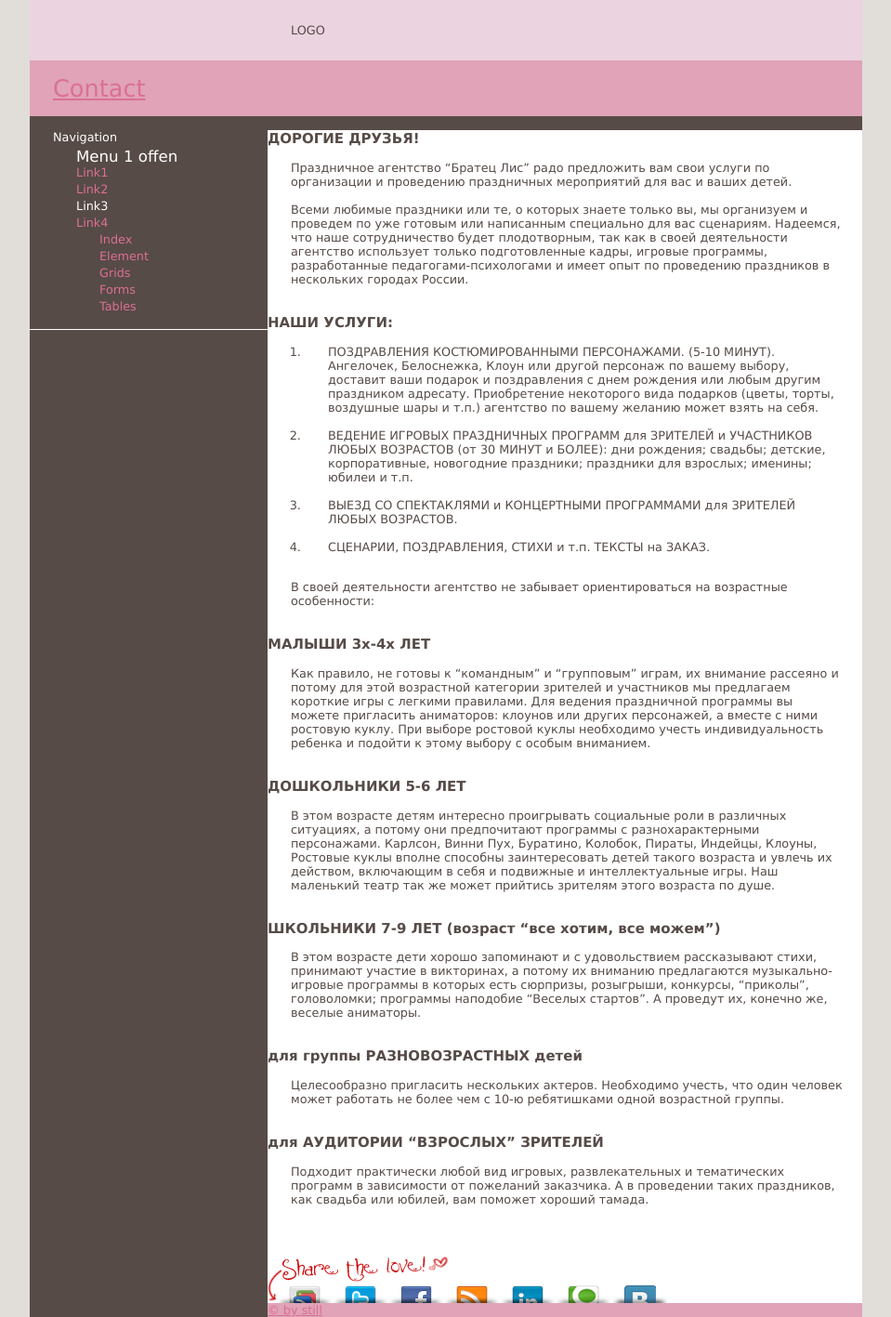
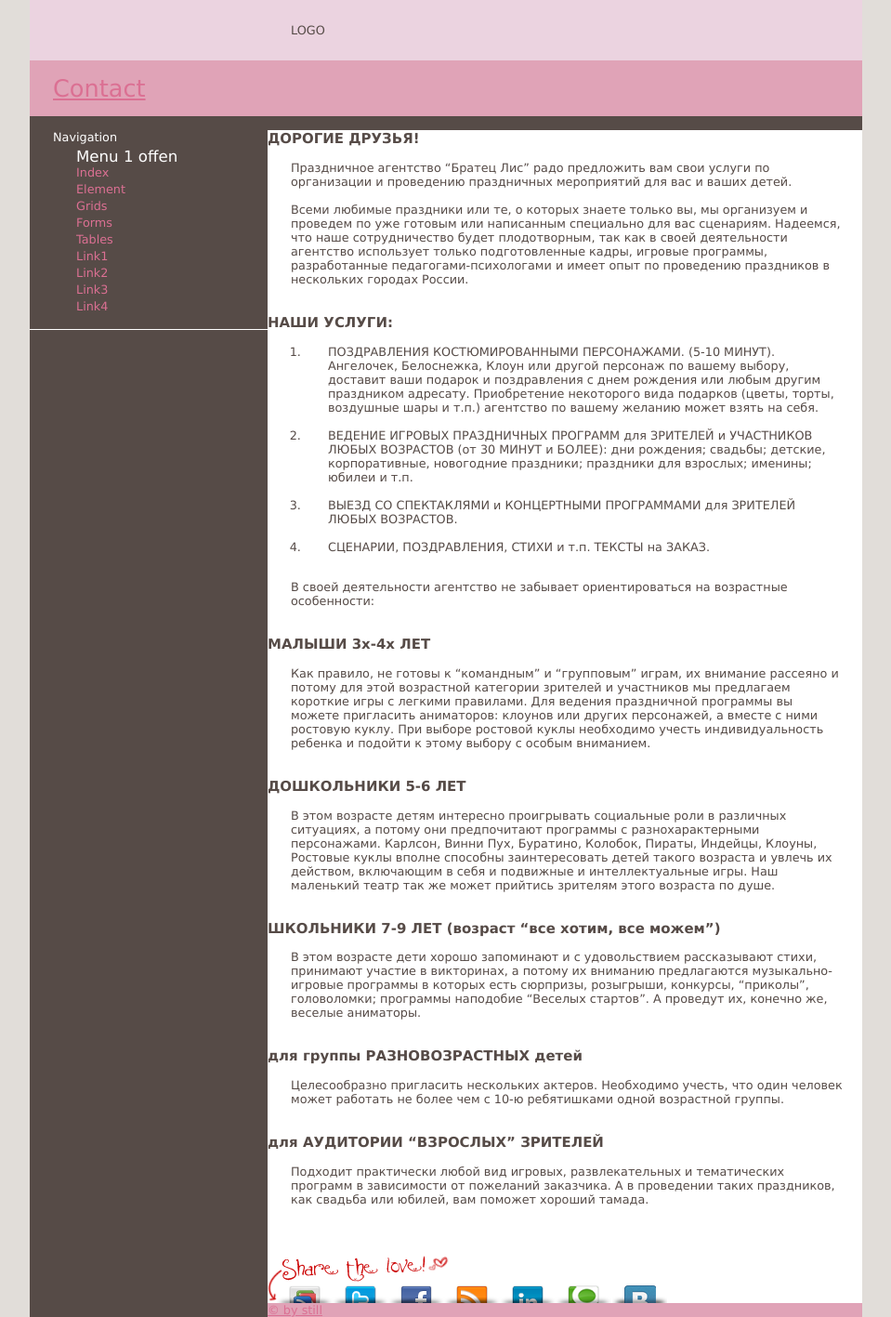
Before and after one commit to bratetslis/Site, a Jekyll site: the page built from testpage3.md, in a window 1280 px wide. Shown: the whole page at 93% size, without its empty margins (160-1119 px from the left). Built offline with Jekyll 4.4.1, drawn with Linux system fonts in a browser that asks for light colours.

Commit message:
Type 3 change to inside link

```diff
--- a/_layouts/type3.html
+++ b/_layouts/type3.html
@@ -122,26 +122,23 @@
 			<li>Navigation</li>
 			<li><a href="{{ site.url }}{{ page.url }}" class="selected">Menu 1 offen</a>
 				<ul>
-			<li><a href="{{ site.url }}{{ page.url }}">Link1</a></li>
-			<li><a href="{{ site.url }}{{ page.url }}">Link2</a></li>
-			<li><a href="{{ site.url }}{{ page.url }}" class="selected">Link3</a></li>
-			<li><a href="{{ site.url }}{{ page.url }}">Link4</a></li>
-	<ul>
-        <li {% if page.nav == 'testpage3/' %} class="selected"{% endif %}><a href="{{ site.url }}/testpage3">Index</a></li>
+					<li {% if page.nav == 'index' %} class="selected"{% endif %}><a href="index.html">Index</a></li>
 					<li {% if page.nav == 'element' %} class="selected"{% endif %}><a href="element.html">Element</a></li>
 					<li {% if page.nav == 'grid' %} class="selected"{% endif %}><a href="grid.html">Grids</a></li>
 					<li {% if page.nav == 'form' %} class="selected"{% endif %}><a href="form.html">Forms</a></li>
 					<li {% if page.nav == 'table' %} class="selected"{% endif %}><a href="table.html">Tables</a></li>
-    </ul>
+
+					<li><a href="{{ site.url }}{{ page.url }}">Link1</a></li>
+					<li><a href="{{ site.url }}{{ page.url }}">Link2</a></li>
+					<li><a href="{{ site.url }}{{ page.url }}">Link3</a></li>
+					<li><a href="{{ site.url }}{{ page.url }}">Link4</a></li>
 				</ul>
 			</li>
 		</ul><br>
-</p>
-
 	</div> <!-- end menu left -->
 	<div id="content">
-{{ content }}</br>
-
+{{ content }}
+</br>
 <div class='sexy-bookmarks sexy-bookmarks-expand sexy-bookmarks-bg-love' style='margin:20px 0 0 0 !important; padding:25px 0 0 10px !important; height:29px;/*the height of the icons (29px)*/ display:block !important; clear:both !important;'>
 	<ul class='socials'>
 		<li class='sexy-google'><a class="external" href="http://www.google.com/bookmarks/mark?op=add&amp;bkmk={{ site.url }}{{ page.url }} &amp;title={{ page.title }}" rel="nofollow" title="Add this to Google Bookmarks">Add this to Google Bookmarks</a></li>
@@ -157,6 +154,5 @@
 	</div>
  	<div id="footer">
 	<a href="mailto:still.ru@gmail.com">&copy; by still</a></div>
-
 </div>
 </body></html>
```
Also changed, not shown: testpage3.md (+1 -0 lines). Lines whose indentation alone changed are shown as unchanged.
